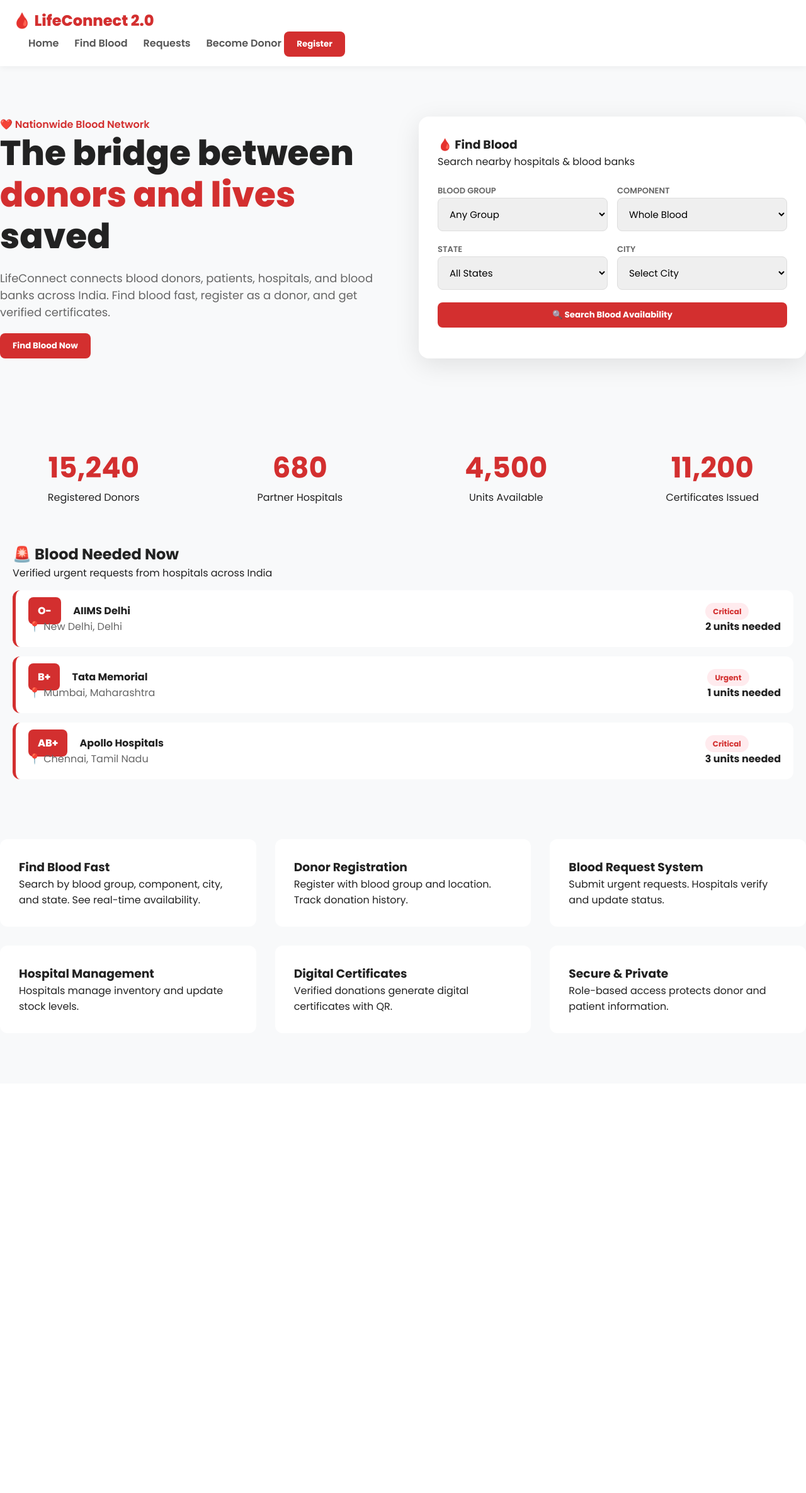
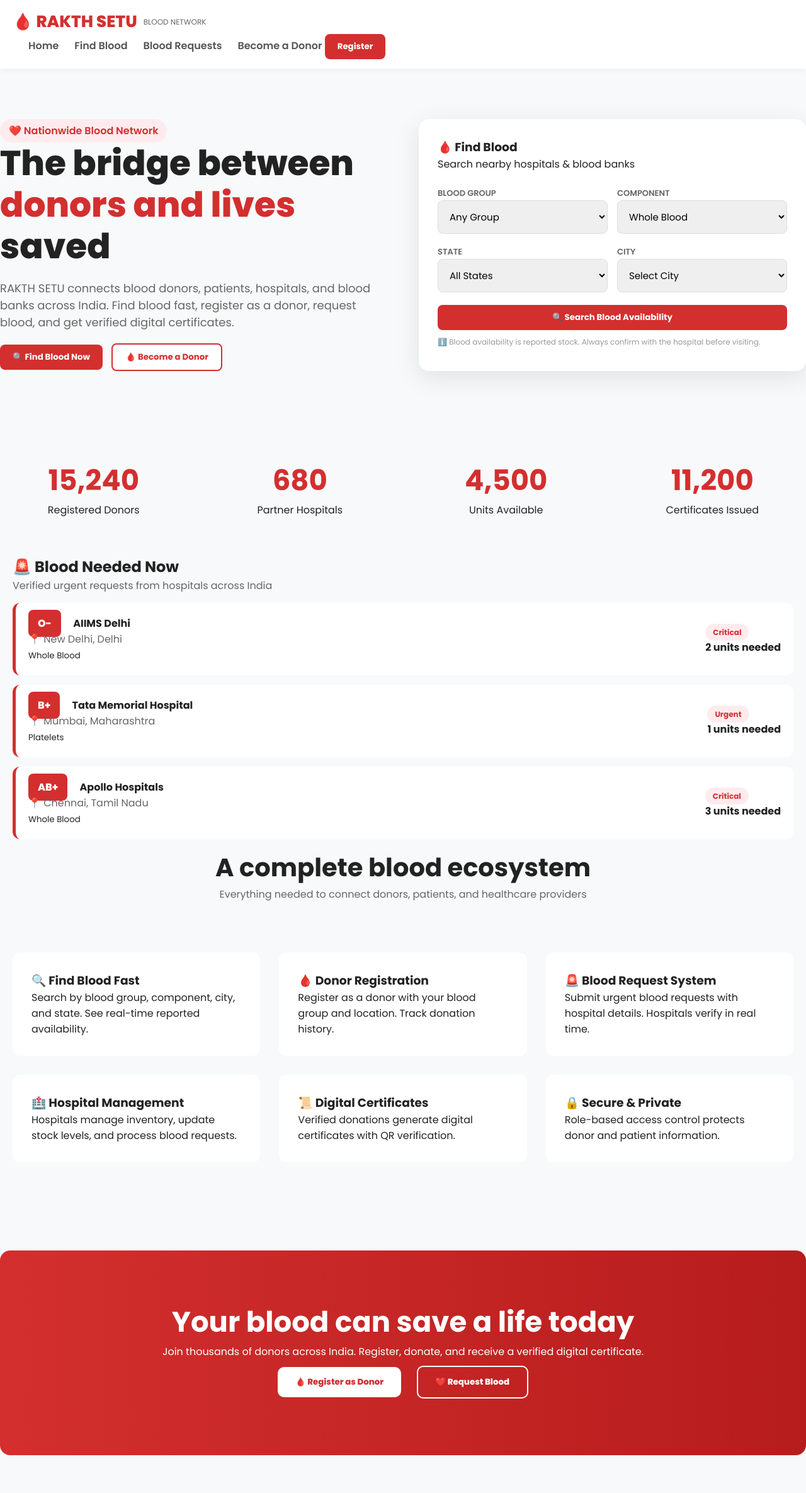
Before and after one commit to rishi-eng1001/LifeConnect-2.0, a Flask app: page / in a window 1280 px wide. Shown: the whole page at 63% size. Before the commit the page ends 1608 px from the top, so only its background shows below. Run offline with Flask 3, Linux system fonts and the light colour scheme.

Commit message:
new name

```diff
--- a/templates/index.html
+++ b/templates/index.html
@@ -3,7 +3,7 @@
 
 <head>
     <meta charset="UTF-8">
-    <title>LifeConnect 2.0 | Pan-India Blood Network</title>
+    <title>RAKTH SETU | Pan-India Blood Network</title>
     <link href="https://fonts.googleapis.com/css2?family=Poppins:wght@400;600;700;800&display=swap" rel="stylesheet">
     <style>
         * {
@@ -44,9 +44,16 @@
             display: flex;
             align-items: center;
             gap: 10px;
-            font-size: 24px;
+            font-size: 26px;
             font-weight: 800;
             color: #d32f2f;
+        }
+
+        .logo span {
+            font-size: 12px;
+            color: #666;
+            font-weight: 400;
+            display: block;
         }
 
         .nav-links a {
@@ -162,6 +169,15 @@
             border-radius: 12px;
         }
 
+        .cta {
+            background: linear-gradient(90deg, #d32f2f, #b71c1c);
+            color: white;
+            text-align: center;
+            padding: 80px 20px;
+            border-radius: 16px;
+            margin: 60px 0;
+        }
+
         /* MODAL */
         .modal {
             display: none;
@@ -192,10 +208,10 @@
 
     <nav>
         <div class="container">
-            <div class="logo">🩸 LifeConnect 2.0</div>
+            <div class="logo">🩸 RAKTH SETU <span>BLOOD NETWORK</span></div>
             <div class="nav-links">
-                <a href="#">Home</a><a href="#find">Find Blood</a><a href="#requests">Requests</a><a
-                    href="#donor">Become Donor</a>
+                <a href="#">Home</a><a href="#find">Find Blood</a><a href="#requests">Blood Requests</a><a
+                    href="#donor">Become a Donor</a>
                 <button class="btn-red" onclick="openModal('register')">Register</button>
             </div>
         </div>
@@ -204,12 +220,18 @@
     <!-- HERO + SEARCH -->
     <section class="container hero">
         <div>
-            <p style="color:#d32f2f; font-weight:600;">❤️ Nationwide Blood Network</p>
+            <p
+                style="color:#d32f2f; font-weight:600; background:#ffebee; display:inline-block; padding:6px 14px; border-radius:20px;">
+                ❤️ Nationwide Blood Network</p>
             <h1>The bridge between <span>donors and lives</span> saved</h1>
-            <p style="margin:20px 0; font-size:18px; color:#666;">LifeConnect connects blood donors, patients,
-                hospitals, and blood banks across India. Find blood fast, register as a donor, and get verified
-                certificates.</p>
-            <button class="btn-red" onclick="document.getElementById('find').scrollIntoView()">Find Blood Now</button>
+            <p style="margin:20px 0; font-size:18px; color:#666;">RAKTH SETU connects blood donors, patients, hospitals,
+                and blood banks across India. Find blood fast, register as a donor, request blood, and get verified
+                digital certificates.</p>
+            <button class="btn-red" onclick="document.getElementById('find').scrollIntoView()">🔍 Find Blood
+                Now</button>
+            <button
+                style="background:white; color:#d32f2f; border:2px solid #d32f2f; padding:10px 20px; border-radius:8px; margin-left:10px; font-weight:700;"
+                onclick="openModal('register')">🩸 Become a Donor</button>
         </div>
         <div class="search-box" id="find">
             <h3>🩸 Find Blood</h3>
@@ -248,6 +270,8 @@
                 </div>
             </div>
             <button class="btn-red" style="width:100%" onclick="searchBlood()">🔍 Search Blood Availability</button>
+            <p style="font-size:12px; color:#999; margin-top:10px;">ℹ️ Blood availability is reported stock. Always
+                confirm with the hospital before visiting.</p>
         </div>
     </section>
 
@@ -274,36 +298,53 @@
     <!-- URGENT REQUESTS -->
     <section class="container" id="requests">
         <h2>🚨 Blood Needed Now</h2>
-        <p>Verified urgent requests from hospitals across India</p>
+        <p style="color:#666;">Verified urgent requests from hospitals across India</p>
         <div id="requestList"></div>
     </section>
 
     <!-- FEATURES -->
-    <section class="container features">
+    <section class="container">
+        <h2 style="text-align:center; font-size:40px;">A complete blood ecosystem</h2>
+        <p style="text-align:center; color:#666;">Everything needed to connect donors, patients, and healthcare
+            providers</p>
+        <div class="features">
             <div class="feature">
-            <h3>Find Blood Fast</h3>
-            <p>Search by blood group, component, city, and state. See real-time availability.</p>
+                <h3>🔍 Find Blood Fast</h3>
+                <p>Search by blood group, component, city, and state. See real-time reported availability.</p>
             </div>
             <div class="feature">
-            <h3>Donor Registration</h3>
-            <p>Register with blood group and location. Track donation history.</p>
+                <h3>🩸 Donor Registration</h3>
+                <p>Register as a donor with your blood group and location. Track donation history.</p>
             </div>
             <div class="feature">
-            <h3>Blood Request System</h3>
-            <p>Submit urgent requests. Hospitals verify and update status.</p>
+                <h3>🚨 Blood Request System</h3>
+                <p>Submit urgent blood requests with hospital details. Hospitals verify in real time.</p>
             </div>
             <div class="feature">
-            <h3>Hospital Management</h3>
-            <p>Hospitals manage inventory and update stock levels.</p>
+                <h3>🏥 Hospital Management</h3>
+                <p>Hospitals manage inventory, update stock levels, and process blood requests.</p>
             </div>
             <div class="feature">
-            <h3>Digital Certificates</h3>
-            <p>Verified donations generate digital certificates with QR.</p>
+                <h3>📜 Digital Certificates</h3>
+                <p>Verified donations generate digital certificates with QR verification.</p>
             </div>
             <div class="feature">
-            <h3>Secure & Private</h3>
-            <p>Role-based access protects donor and patient information.</p>
+                <h3>🔒 Secure & Private</h3>
+                <p>Role-based access control protects donor and patient information.</p>
             </div>
+        </div>
+    </section>
+
+    <!-- CTA -->
+    <section class="container cta">
+        <h2 style="font-size:45px;">Your blood can save a life today</h2>
+        <p>Join thousands of donors across India. Register, donate, and receive a verified digital certificate.</p>
+        <button
+            style="background:white; color:#d32f2f; padding:14px 28px; border-radius:10px; border:none; font-weight:800; margin:10px;">🩸
+            Register as Donor</button>
+        <button
+            style="background:transparent; color:white; padding:14px 28px; border-radius:10px; border:2px solid white; font-weight:800; margin:10px;">❤️
+            Request Blood</button>
     </section>
 
     <div class="modal" id="modal">
@@ -313,13 +354,13 @@
     <script>
         // 1. STATES + CITIES DATA
         const states = {
-            "Uttar Pradesh": ["Lucknow", "Kanpur", "Noida", "Gonda", "Varanasi", "Agra"],
-            "Delhi": ["New Delhi", "Dwarka", "Rohini"],
-            "Maharashtra": ["Mumbai", "Pune", "Nagpur"],
-            "Karnataka": ["Bangalore", "Mysore"],
-            "Tamil Nadu": ["Chennai", "Coimbatore"],
-            "West Bengal": ["Kolkata"],
-            "Gujarat": ["Ahmedabad", "Surat"]
+            "Uttar Pradesh": ["Lucknow", "Kanpur", "Noida", "Gonda", "Varanasi", "Agra", "Prayagraj"],
+            "Delhi": ["New Delhi", "Dwarka", "Rohini", "Saket"],
+            "Maharashtra": ["Mumbai", "Pune", "Nagpur", "Nashik"],
+            "Karnataka": ["Bangalore", "Mysore", "Hubli"],
+            "Tamil Nadu": ["Chennai", "Coimbatore", "Madurai"],
+            "West Bengal": ["Kolkata", "Siliguri"],
+            "Gujarat": ["Ahmedabad", "Surat", "Vadodara"]
         };
         for (let s in states) document.getElementById('state').innerHTML += `<option>${s}</option>`;
         function loadCities() {
@@ -336,6 +377,7 @@
                 hospitals.push({ name: `${city} Civil Hospital`, city, state: s, stock: randomStock() });
                 hospitals.push({ name: `${city} Medical College`, city, state: s, stock: randomStock() });
                 hospitals.push({ name: `Apollo ${city}`, city, state: s, stock: randomStock() });
+                hospitals.push({ name: `Fortis ${city}`, city, state: s, stock: randomStock() });
             });
         }
         function randomStock() {
@@ -345,24 +387,24 @@
 
         // 3. 200+ DONORS DATA
         let donors = [];
-        const names = ["Rahul", "Priya", "Aman", "Sneha", "Vikram", "Anjali", "Rohit", "Kavita"];
+        const names = ["Rahul", "Priya", "Aman", "Sneha", "Vikram", "Anjali", "Rohit", "Kavita", "Arjun", "Pooja"];
         for (let i = 0; i < 200; i++) {
             let s = Object.keys(states)[i % 7];
             let c = states[s][i % states[s].length];
-            donors.push({ name: `${names[i % 8]} ${i}`, blood: ["A+", "A-", "B+", "B-", "O+", "O-", "AB+", "AB-"][i % 8], city: c, state: s, phone: `91 98765 43${100 + i}` });
+            donors.push({ name: `${names[i % 10]} ${i}`, blood: ["A+", "A-", "B+", "B-", "O+", "O-", "AB+", "AB-"][i % 8], city: c, state: s, phone: `91 98765 43${100 + i}` });
         }
 
         // 4. URGENT REQUESTS
         let requests = [
             { blood: "O-", hospital: "AIIMS Delhi", city: "New Delhi", state: "Delhi", units: 2, type: "Whole Blood", status: "Critical" },
-            { blood: "B+", hospital: "Tata Memorial", city: "Mumbai", state: "Maharashtra", units: 1, type: "Platelets", status: "Urgent" },
+            { blood: "B+", hospital: "Tata Memorial Hospital", city: "Mumbai", state: "Maharashtra", units: 1, type: "Platelets", status: "Urgent" },
             { blood: "AB+", hospital: "Apollo Hospitals", city: "Chennai", state: "Tamil Nadu", units: 3, type: "Whole Blood", status: "Critical" }
         ];
         let reqHTML = '';
         requests.forEach(r => {
             reqHTML += `<div class="request-card">
     <div><span style="background:#d32f2f; color:white; padding:10px 15px; border-radius:8px; font-weight:800;">${r.blood}</span>
-    <b style="margin-left:15px;">${r.hospital}</b><br><span style="color:#666;">📍 ${r.city}, ${r.state}</span></div>
+    <b style="margin-left:15px;">${r.hospital}</b><br><span style="color:#666;">📍 ${r.city}, ${r.state}</span><br><small>${r.type}</small></div>
     <div><span class="badge">${r.status}</span><br><b>${r.units} units needed</b></div>
   </div>`
         });
@@ -376,8 +418,8 @@
 
             let filteredHosp = hospitals.filter(h => (!city || h.city == city) && (!state || h.state == state));
 
-            let html = `<span style="float:right; font-size:30px; cursor:pointer;" onclick="closeModal()">&times;</span><h2>Search Results</h2>`;
-            filteredHosp.slice(0, 10).forEach(h => {
+            let html = `<span style="float:right; font-size:30px; cursor:pointer;" onclick="closeModal()">&times;</span><h2>Search Results - ${city || state || 'All India'}</h2>`;
+            filteredHosp.slice(0, 15).forEach(h => {
                 html += `<div style="background:#f5f5f5; padding:15px; margin:10px 0; border-radius:10px;">
       <b>${h.name}</b> - ${h.city}, ${h.state}<br>`;
                 if (b) html += `<b>${b}:</b> ${h.stock[b]} units available`;
@@ -390,8 +432,8 @@
 
         function openModal(type) {
             document.getElementById('modalBody').innerHTML = `<span style="float:right; font-size:30px; cursor:pointer;" onclick="closeModal()">&times;</span>
-  <h2>Register as Donor</h2><input placeholder="Name"><select>${Object.keys(states).map(s => `<option>${s}</option>`)}</select>
-  <input placeholder="City"><select><option>A+</option><option>B+</option></select><button class="btn-red">Register</button>`;
+  <h2>Register as Donor - RAKTH SETU</h2><input placeholder="Full Name"><select>${Object.keys(states).map(s => `<option>${s}</option>`)}</select>
+  <input placeholder="City"><select><option>A+</option><option>B+</option><option>O+</option><option>AB+</option></select><button class="btn-red">Register & Get Certificate</button>`;
             document.getElementById('modal').style.display = 'flex';
         }
         function closeModal() { document.getElementById('modal').style.display = 'none'; }
```
Lines whose indentation alone changed are shown as unchanged.
